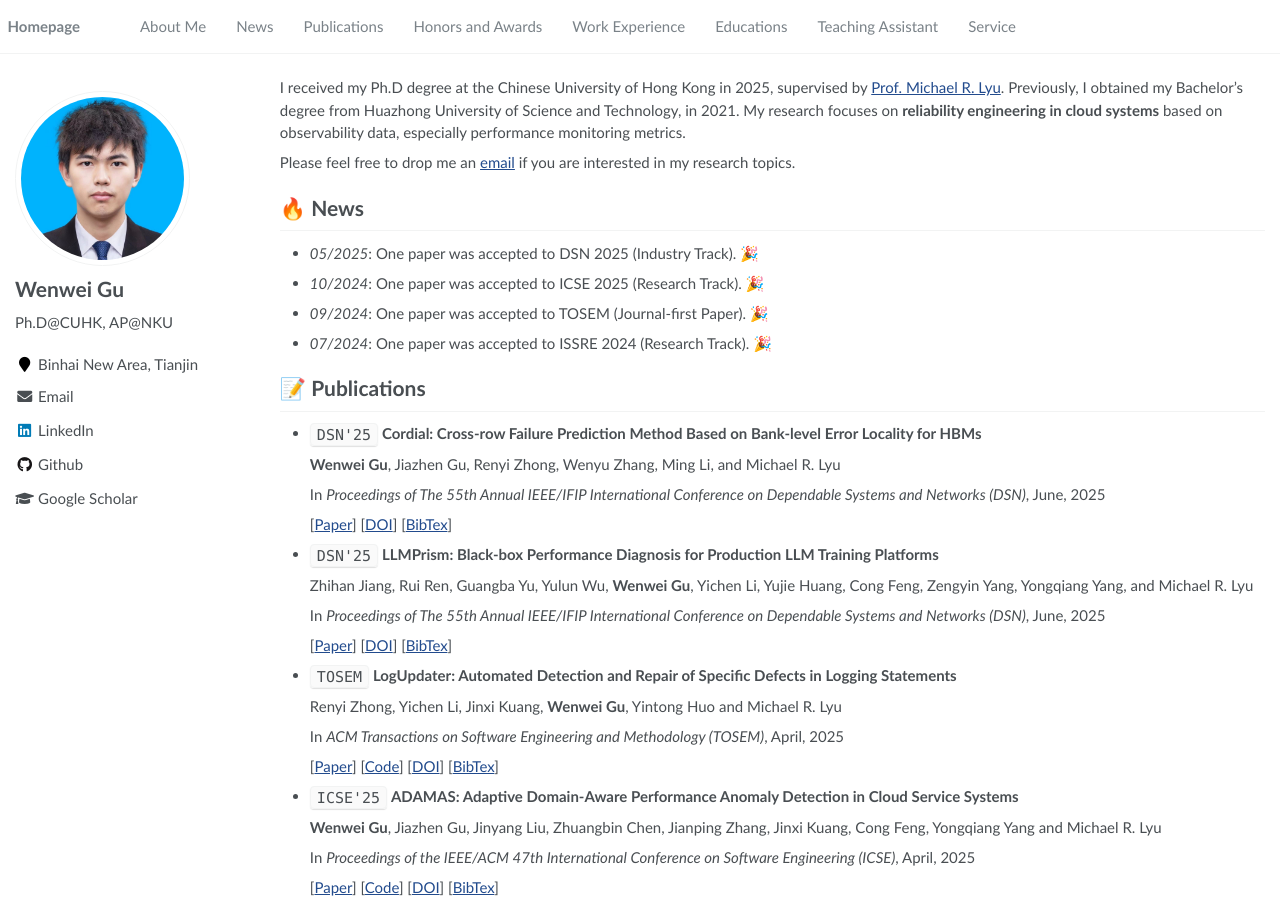
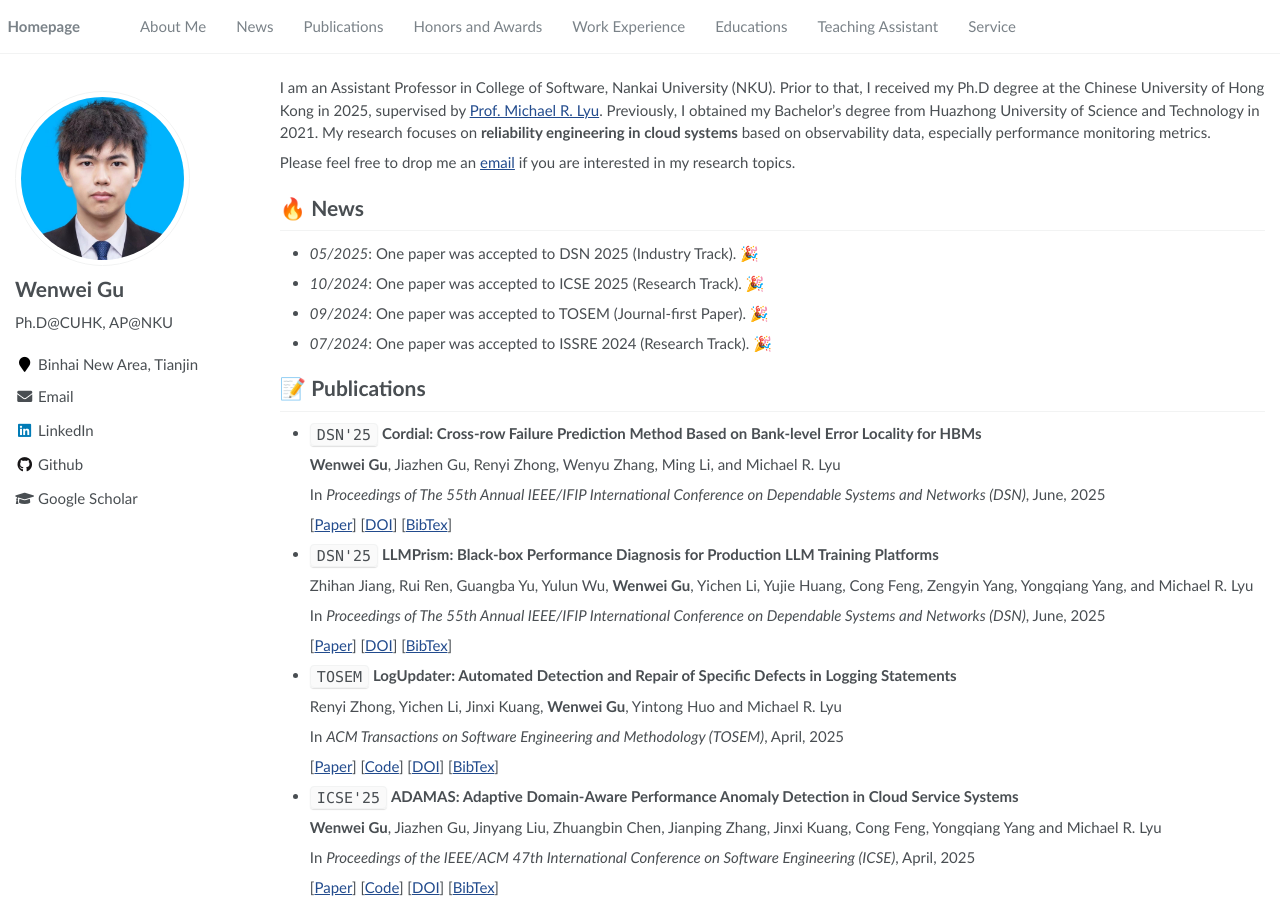
Before and after one commit to WenweiGu/wenweigu.github.io, a Jekyll site: the page built from _pages/about.md, in a window 1280 px wide and 900 px high. Built offline with Jekyll 4.4.1, drawn with Linux system fonts in a browser that asks for light colours.

Commit message:
July-2025-2

```diff
--- a/_includes/head/custom.html
+++ b/_includes/head/custom.html
@@ -1,7 +1,7 @@
-<link rel="apple-touch-icon" sizes="180x180" href="images/apple-touch-icon.png">
-<link rel="icon" type="image/png" sizes="32x32" href="images/favicon-32x32.png">
-<link rel="icon" type="image/png" sizes="16x16" href="images/favicon-16x16.png">
-<link rel="manifest" href="images/site.webmanifest">
+<!-- <link rel="apple-touch-icon" sizes="180x180" href="images/apple-touch-icon.png"> -->
+<link rel="icon" type="image/png" sizes="32x32" href="images/wenweigu.png">
+<!-- <link rel="icon" type="image/png" sizes="16x16" href="images/favicon-16x16.png"> -->
+<!-- <link rel="manifest" href="images/site.webmanifest"> -->
 
 <meta name="msapplication-TileColor" content="#000000">
 <meta name="msapplication-TileImage" content="images/mstile-144x144.png?v=M44lzPylqQ">
--- a/_pages/about.md
+++ b/_pages/about.md
@@ -17,7 +17,7 @@ redirect_from:
 
 <span class='anchor' id='about-me'></span>
 
-I received my Ph.D degree at the Chinese University of Hong Kong in 2025, supervised by [Prof. Michael R. Lyu](http://www.cse.cuhk.edu.hk/lyu/). Previously, I obtained my Bachelor's degree from Huazhong University of Science and Technology, in 2021. My research focuses on **reliability engineering in cloud systems** based on observability data, especially performance monitoring metrics.
+I am an Assistant Professor in College of Software, Nankai University (NKU). Prior to that, I received my Ph.D degree at the Chinese University of Hong Kong in 2025, supervised by [Prof. Michael R. Lyu](http://www.cse.cuhk.edu.hk/lyu/). Previously, I obtained my Bachelor's degree from Huazhong University of Science and Technology in 2021. My research focuses on **reliability engineering in cloud systems** based on observability data, especially performance monitoring metrics.
 
 Please feel free to drop me an [email](mailto:wwgu21@cse.cuhk.edu.hk) if you are interested in my research topics.
 
```
